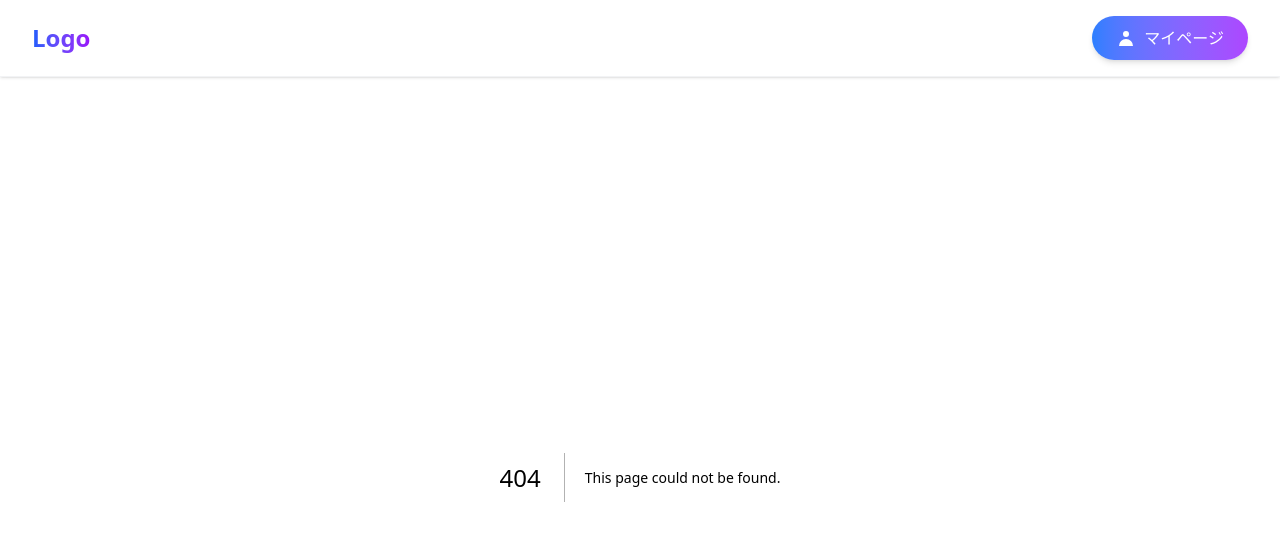
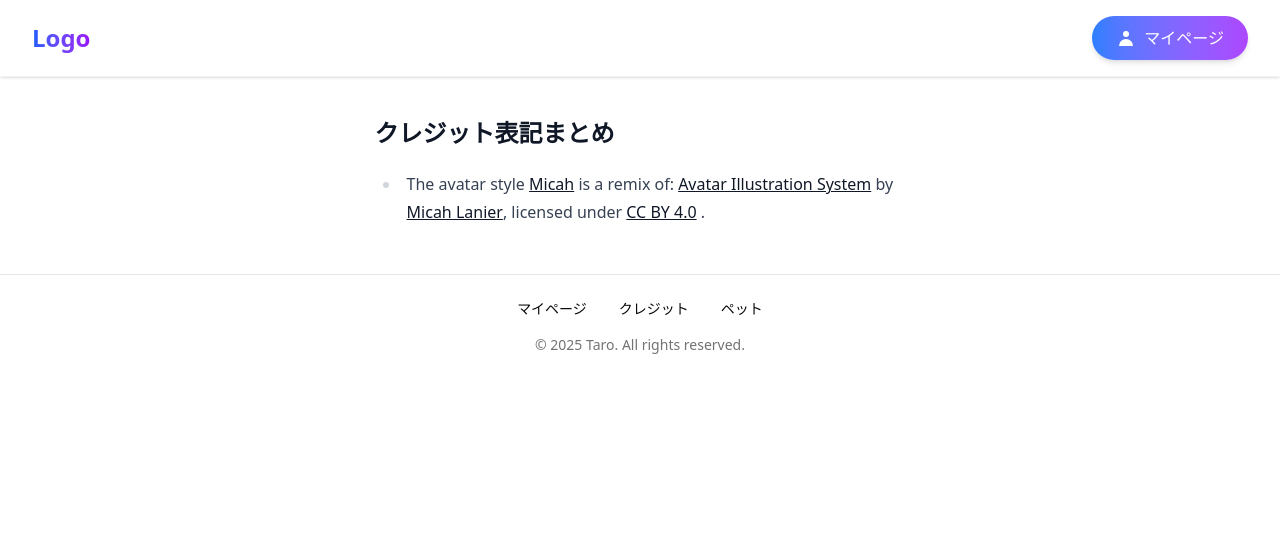
Before and after one commit to ryo28/taro, a Next.js app: page /credit in a window 1280 px wide. Before the commit this address had no page. Shown: the top 540 px of the page. Built offline with nearby package versions, Linux system fonts and the light colour scheme.

Commit message:
feat: フッターコンポーネントを追加し、クレジットページを作成しました。また、レイアウトにフッターを統合しました

```diff
--- /dev/null
+++ b/app/credit/page.tsx
@@ -0,0 +1,10 @@
+export default function CreditPage() {
+    return (
+        <div className="container py-10 prose">
+            <h1 className="text-2xl font-bold">クレジット表記まとめ</h1>
+            <ul>
+                <li data-v-2f1aae8c="" data-v-43bca003=""> The avatar style <a data-v-2f1aae8c="" href="/styles/micah/">Micah</a> is a remix of: <a data-v-2f1aae8c="" href="https://www.figma.com/community/file/829741575478342595" target="_blank" rel="noopener noreferrer">Avatar Illustration System</a> by <a data-v-2f1aae8c="" href="https://dribbble.com/micahlanier" target="_blank" rel="noopener noreferrer">Micah Lanier</a>, licensed under <a data-v-2f1aae8c="" href="https://creativecommons.org/licenses/by/4.0/" target="_blank" rel="noopener noreferrer">CC BY 4.0</a> . </li>
+            </ul>
+        </div>
+    )
+}
--- a/app/layout.tsx
+++ b/app/layout.tsx
@@ -3,6 +3,7 @@ import { Geist, Geist_Mono } from "next/font/google";
 import "./globals.css";
 import Header from "@/components/header";
 import { baseUrl } from "@/lib/base-url";
+import { Footer } from "@/components/Footer";
 
 const geistSans = Geist({
   variable: "--font-geist-sans",
@@ -15,13 +16,13 @@ const geistMono = Geist_Mono({
 });
 
 export const metadata: Metadata = {
-  title:{
-    template:"%s|Taro",
-    default:"Taro"
+  title: {
+    template: "%s|Taro",
+    default: "Taro"
   },
   description: "Generated by create next app",
   //ogのimageを設定する場合などに使う、ｘのプレビュー画像など
-  metadataBase:new URL(baseUrl()),
+  metadataBase: new URL(baseUrl()),
 };
 
 export default function RootLayout({
@@ -36,6 +37,7 @@ export default function RootLayout({
       >
         <Header />
         {children}
+        <Footer />
       </body>
     </html>
   );
--- /dev/null
+++ b/components/Footer.tsx
@@ -0,0 +1,33 @@
+import Link from "next/link";
+
+export function Footer() {
+    return (
+        <footer className="border-t bg-background">
+            <div className="container mx-auto px-4 py-6">
+                <nav className="flex justify-center gap-8">
+                    <Link
+                        href="/mypage"
+                        className="text-sm font-medium hover:underline"
+                    >
+                        マイページ
+                    </Link>
+                    <Link
+                        href="/credit"
+                        className="text-sm font-medium hover:underline"
+                    >
+                        クレジット
+                    </Link>
+                    <Link
+                        href="/pets"
+                        className="text-sm font-medium hover:underline"
+                    >
+                        ペット
+                    </Link>
+                </nav>
+                <div className="mt-4 text-center text-sm text-muted-foreground">
+                    © {new Date().getFullYear()} Taro. All rights reserved.
+                </div>
+            </div>
+        </footer>
+    );
+}
--- a/components/user-card.tsx
+++ b/components/user-card.tsx
@@ -4,11 +4,11 @@ import { User } from "@/types/user";
 
 export function UserCard({ user }: { user: User }) {
 	return (
-		<Card className="w-80 h-48 max-w-sm mx-auto">
+		<Card className="max-w-sm mx-auto">
 			<CardHeader>
-				<div className="flex items-center gap-4">
-					<Avatar>
-						<AvatarImage src="https://github.com/shadcn.png" alt="@shadcn" />
+				<div className="flex flex-col items-center gap-4 p-6">
+					<Avatar className="w-16 h-16 border">
+						<AvatarImage src={`https://api.dicebear.com/7.x/micah/svg?seed=${user.id}`} alt={user.name} />
 					</Avatar>
 					<div>
 						<h1 className="text-xl font-semibold">{user.name}</h1>
```
